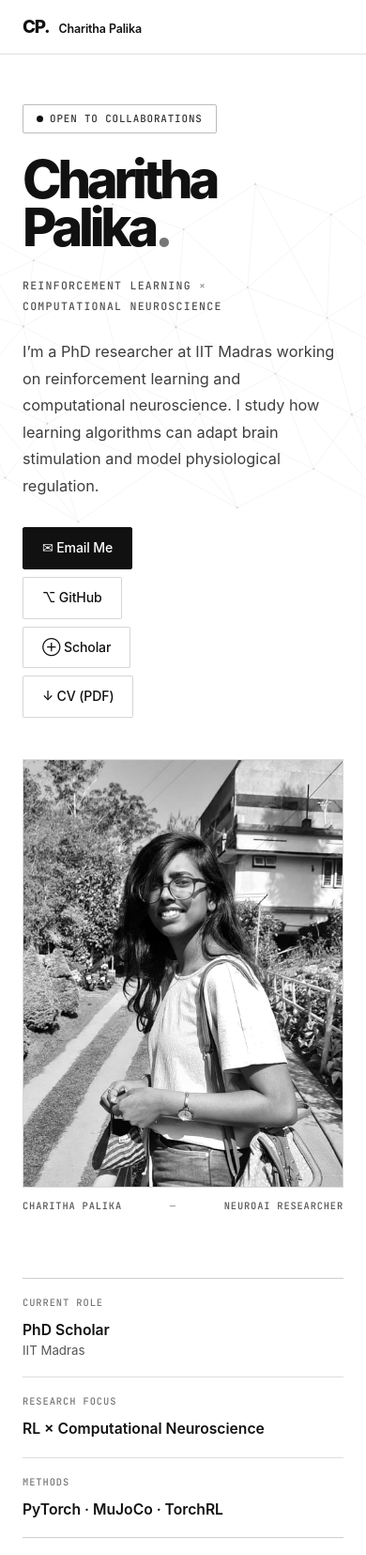
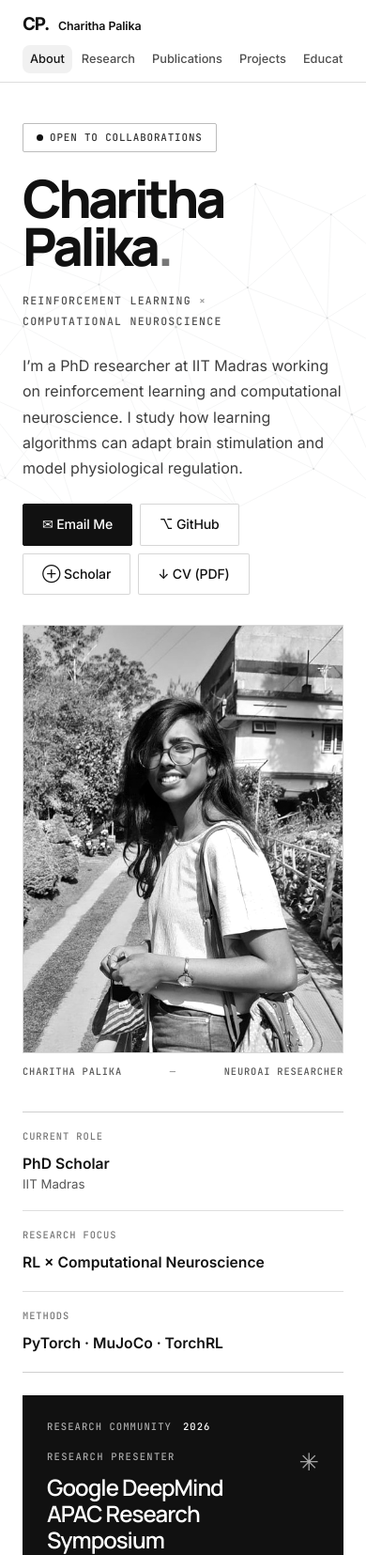
Before and after one commit to CharithaPalika/CharithaPalika.github.io, a plain HTML site: page index.html in a window 390 px wide. Shown: the top 1655 px of the page at 94% size. Drawn offline with Linux system fonts and the light colour scheme.

Commit message:
Refine portfolio typography and responsive layout

```diff
--- a/editorial.css
+++ b/editorial.css
@@ -16,10 +16,13 @@
     --glass-bg: rgba(0, 0, 0, .02);
     --glass-border: rgba(0, 0, 0, .16);
     --border-radius: 2px;
+    --font-system: 'Inter', -apple-system, BlinkMacSystemFont, 'Helvetica Neue', sans-serif;
+    --font-heading: 'Manrope', 'Inter', sans-serif;
 }
 
 html { scroll-snap-type: y mandatory; scroll-padding-top: 70px; scroll-padding-bottom: 28px; }
 body { background: #fff; }
+h1, h2, h3 { font-family: var(--font-heading); }
 body::before, body::after { display: none; }
 #particle-canvas { display: none; }
 #progress-bar { background: #111; box-shadow: none; }
@@ -31,7 +34,7 @@ nav { background: rgba(255, 255, 255, .96); border-bottom: 1px solid #dedede; }
 .nav-monogram { font-size: 1.18rem; font-weight: 800; letter-spacing: -.07em; }
 .nav-name { font-size: .78rem; font-weight: 600; letter-spacing: -.01em; }
 
-.hero { display: block; min-height: auto; padding-top: 120px; padding-bottom: 100px; isolation: isolate; }
+.hero { display: block; min-height: auto; padding-top: 112px; padding-bottom: 72px; isolation: isolate; }
 .hero-mesh {
     position: absolute;
     inset: 65px -10vw auto;
@@ -45,7 +48,7 @@ nav { background: rgba(255, 255, 255, .96); border-bottom: 1px solid #dedede; }
     grid-template-columns: minmax(0, 1.3fr) minmax(300px, .8fr);
     align-items: center;
     gap: clamp(36px, 5vw, 78px);
-    min-height: calc(100svh - 170px);
+    min-height: 0;
 }
 .hero-copy { min-width: 0; }
 .hero-badge {
@@ -59,15 +62,16 @@ nav { background: rgba(255, 255, 255, .96); border-bottom: 1px solid #dedede; }
 }
 .status-dot { background: #111; box-shadow: none; animation: none; }
 .hero h1 {
+    font-family: var(--font-heading);
     color: #111;
     background: none;
     -webkit-text-fill-color: #111;
     animation: none;
-    font-size: clamp(3.4rem, 8.5vw, 8rem);
+    font-size: clamp(3.4rem, 7.5vw, 7rem);
     font-weight: 800;
     line-height: .91;
-    letter-spacing: -.075em;
-    margin-bottom: 26px;
+    letter-spacing: -.065em;
+    margin-bottom: 22px;
 }
 .hero-period { color: #777; -webkit-text-fill-color: #777; }
 .subtitle {
@@ -81,9 +85,9 @@ nav { background: rgba(255, 255, 255, .96); border-bottom: 1px solid #dedede; }
     column-gap: 8px;
 }
 .subtitle-divider { color: #999; }
-.hero p { color: #3e3e3e; font-size: 1.02rem; max-width: 600px; margin-bottom: 30px; line-height: 1.75; }
+.hero p { color: #3e3e3e; font-size: 1rem; max-width: 56ch; margin-bottom: 24px; line-height: 1.7; }
 .hero-links { gap: 8px; }
-.hero-portrait { margin: 0; align-self: center; }
+.hero-portrait { margin: 0; align-self: center; width: 100%; max-width: 360px; justify-self: end; }
 .portrait-frame { aspect-ratio: 4 / 5; overflow: hidden; border: 1px solid #d8d8d8; background: #efefef; }
 .portrait-frame img {
     display: block;
@@ -113,8 +117,8 @@ nav { background: rgba(255, 255, 255, .96); border-bottom: 1px solid #dedede; }
     display: grid;
     grid-template-columns: repeat(3, minmax(0, 1fr));
     gap: 0;
-    margin: 95px 0 0;
-    padding: 24px 0;
+    margin: 48px 0 0;
+    padding: 20px 0;
     border-top: 1px solid #cfcfcf;
     border-bottom: 1px solid #cfcfcf;
 }
@@ -130,15 +134,15 @@ nav { background: rgba(255, 255, 255, .96); border-bottom: 1px solid #dedede; }
 .profile-facts dd { margin: 0; color: #111; font-size: .98rem; font-weight: 600; line-height: 1.45; }
 .profile-facts dd span { display: block; color: #555; font-size: .83rem; font-weight: 400; }
 
-.symposium-feature { display: grid; grid-template-columns: 180px minmax(0, 1fr) auto; gap: 34px; align-items: start; margin-top: 34px; padding: clamp(26px, 4vw, 48px); background: #111; color: #fff; }
+.symposium-feature { display: grid; grid-template-columns: 150px minmax(0, 1fr) auto; gap: 28px; align-items: start; margin-top: 24px; padding: clamp(26px, 3.5vw, 40px); background: #111; color: #fff; }
 .symposium-label { display: flex; flex-direction: column; gap: 7px; color: #aaa; font: 500 .66rem var(--font-mono); letter-spacing: .1em; text-transform: uppercase; }
 .symposium-label span { color: #fff; }
 .symposium-content .symposium-eyebrow { margin: 0 0 12px; color: #aaa; font: 500 .66rem var(--font-mono); letter-spacing: .12em; text-transform: uppercase; }
-.symposium-content h2 { color: #fff; font-size: clamp(1.65rem, 3vw, 2.8rem); letter-spacing: -.045em; line-height: 1.12; }
+.symposium-content h2 { color: #fff; font-size: clamp(1.5rem, 2.5vw, 2.4rem); letter-spacing: -.04em; line-height: 1.16; }
 .symposium-content > p:last-child { margin: 16px 0 0; max-width: 55ch; color: #c8c8c8; font-size: .88rem; line-height: 1.6; }
 .symposium-mark { font-size: 1.6rem; line-height: 1; color: #aaa; }
 
-section { padding-top: 100px; padding-bottom: 100px; scroll-snap-align: start; scroll-snap-stop: always; }
+section { padding-top: clamp(60px, 7vw, 80px); padding-bottom: clamp(60px, 7vw, 80px); scroll-snap-align: start; scroll-snap-stop: always; }
 section:not(:last-child) { border-bottom: 1px solid #d5d5d5; }
 section .section-stop { position: absolute; left: 0; bottom: 0; width: 1px; height: 1px; scroll-snap-align: end; scroll-snap-stop: always; }
 section:not(:last-child)::after {
@@ -155,7 +159,13 @@ section:not(:last-child)::after {
     text-align: center;
 }
 .comment-prefix { font-size: .8rem; font-weight: 500; letter-spacing: .06em; color: #888; margin-right: 14px; }
+.section-title { font-family: var(--font-heading); margin-bottom: 36px; }
 .section-title::after { background: #111; box-shadow: none; animation: none; }
+.card-grid { grid-template-columns: repeat(2, minmax(0, 1fr)); gap: 14px; }
+.glass-card { padding: clamp(22px, 2.5vw, 30px); }
+.glass-card h3 { font-family: var(--font-heading); font-size: 1.12rem; line-height: 1.35; margin-bottom: 12px; }
+.glass-card p { line-height: 1.65; }
+.pub-links a { color: #222; text-decoration: underline; text-underline-offset: 4px; }
 .glass-card:hover { border-color: #888; box-shadow: none; background: #fff; }
 .card-glow { display: none; }
 .pub-card { border-left: 2px solid #222; }
@@ -191,7 +201,7 @@ section:not(:last-child)::after {
 .education-photo figcaption, .education-visual--phd > figcaption { position: absolute; left: 10px; bottom: 10px; max-width: calc(100% - 20px); padding: 6px 8px; background: rgba(255, 255, 255, .94); color: #111; font: 600 .64rem var(--font-mono); line-height: 1.2; }
 .education-copy { padding-top: 18px; }
 .education-year { color: #777; font: 500 .67rem var(--font-mono); letter-spacing: .09em; text-transform: uppercase; }
-.education-copy h3 { margin: 7px 0 8px; color: #111; font: 700 clamp(1.15rem, 1.6vw, 1.5rem) var(--font-system); letter-spacing: -.035em; line-height: 1.2; }
+.education-copy h3 { margin: 7px 0 8px; color: #111; font: 700 clamp(1.15rem, 1.6vw, 1.5rem) var(--font-heading); letter-spacing: -.035em; line-height: 1.2; }
 .education-copy h3 span { display: block; font-size: .77em; font-weight: 500; letter-spacing: -.015em; margin-top: 3px; }
 .education-copy p { margin: 0; max-width: 40ch; color: #595959; font-size: .78rem; line-height: 1.6; }
 .education-copy p span { color: #aaa; padding: 0 2px; }
@@ -211,12 +221,19 @@ section:not(:last-child)::after {
     .education-visual { height: clamp(250px, 42vw, 340px); }
 }
 @media (max-width: 680px) {
-    .hero { padding-top: 110px; }
-    .hero-grid { grid-template-columns: 1fr; min-height: auto; gap: 44px; }
+    html { scroll-padding-top: 112px; }
+    nav { padding: 9px 0; }
+    .nav-content { flex-direction: column; align-items: stretch; gap: 6px; }
+    .nav-logo { align-self: flex-start; }
+    .nav-links { display: flex; width: 100%; overflow-x: auto; flex-wrap: nowrap; }
+    .nav-link { flex: 0 0 auto; white-space: nowrap; }
+    .hero { padding-top: 130px; }
+    .hero-grid { grid-template-columns: 1fr; min-height: auto; gap: 32px; }
     .hero h1 { font-size: clamp(3.5rem, 13vw, 5.8rem); }
-    .hero-portrait { width: min(100%, 390px); }
+    .hero-links { flex-direction: row; align-items: center; }
+    .hero-portrait { width: min(100%, 360px); justify-self: start; }
     .hero-mesh { height: 620px; opacity: .65; }
-    .profile-facts { margin-top: 70px; grid-template-columns: 1fr; padding: 0; }
+    .profile-facts { margin-top: 36px; grid-template-columns: 1fr; padding: 0; }
     .profile-facts > div, .profile-facts > div:first-child { padding: 18px 0; border-left: 0; border-top: 1px solid #dedede; }
     .profile-facts > div:first-child { border-top: 0; }
     .education-visual { height: clamp(220px, 56vw, 330px); }
@@ -225,6 +242,7 @@ section:not(:last-child)::after {
     .symposium-label { grid-column: 1 / -1; flex-direction: row; gap: 12px; }
     .featured-research { grid-template-columns: 1fr; }
     .research-results { padding-left: 0; border-left: 0; }
+    .card-grid { grid-template-columns: 1fr; }
 }
 @media (prefers-reduced-motion: reduce) {
     html { scroll-snap-type: none; scroll-behavior: auto; }
--- a/index.html
+++ b/index.html
@@ -7,7 +7,7 @@
     <meta name="description" content="Portfolio of Charitha Palika, PhD Scholar at IIT Madras working on Reinforcement Learning and Computational Neuroscience.">
     <link rel="preconnect" href="https://fonts.googleapis.com">
     <link rel="preconnect" href="https://fonts.gstatic.com" crossorigin>
-    <link href="https://fonts.googleapis.com/css2?family=JetBrains+Mono:ital,wght@0,300;0,400;0,500;0,700;1,300;1,400&display=swap" rel="stylesheet">
+    <link href="https://fonts.googleapis.com/css2?family=Inter:wght@400;500;600;700&family=JetBrains+Mono:wght@400;500;700&family=Manrope:wght@500;600;700;800&display=swap" rel="stylesheet">
     <link rel="stylesheet" href="styles.css">
     <link rel="stylesheet" href="editorial.css">
 </head>
```
